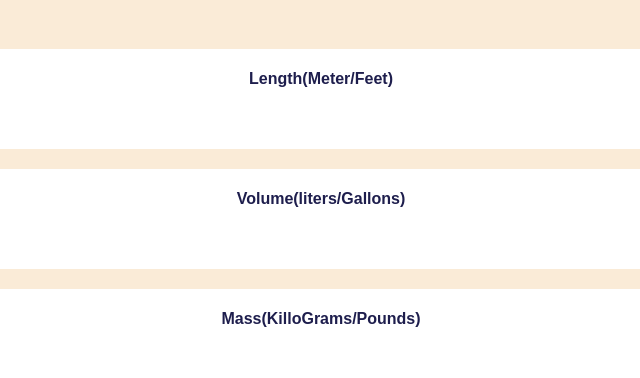
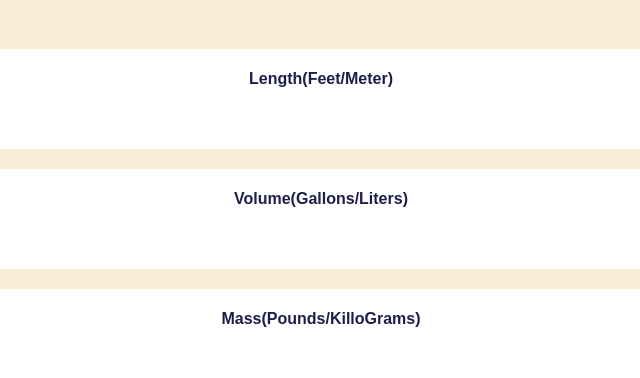
Before and after one commit to IffatMaab0/WebDevelopment, a browser extension: page Practice-projects/ProjectsJava/UnitConvertor/index.html in a window 1280 px wide. Shown: the part 293-671 px from the top of the page, 319-959 px from the left. Drawn offline with Linux system fonts and the light colour scheme.

Commit message:
itle updated

```diff
--- a/Practice-projects/ProjectsJava/UnitConvertor/index.html
+++ b/Practice-projects/ProjectsJava/UnitConvertor/index.html
@@ -3,7 +3,7 @@
 <head>
     <meta charset="UTF-8">
     <meta name="viewport" content="width=device-width, initial-scale=1.0">
-    <title>Document</title>
+    <title>Unit Convertor</title>
     <link rel="stylesheet" href="style.css">
 </head>
 <body>
@@ -14,15 +14,15 @@
     </div>
     <div id="lower-container" >
         <div id="len" class="data">
-            <h4>Length(Meter/Feet)</h4>
+            <h4>Length(Feet/Meter)</h4>
             <p id="length"></p>
         </div>
         <div id="vol" class="data">
-            <h4>Volume(liters/Gallons)</h4>
+            <h4>Volume(Gallons/Liters)</h4>
             <p id="volume"></p>
         </div>
         <div id="mass" class="data">
-            <h4>Mass(KilloGrams/Pounds)</h4>
+            <h4>Mass(Pounds/KilloGrams)</h4>
             <p id="Mass"></p>
         </div>
     </div>
```
